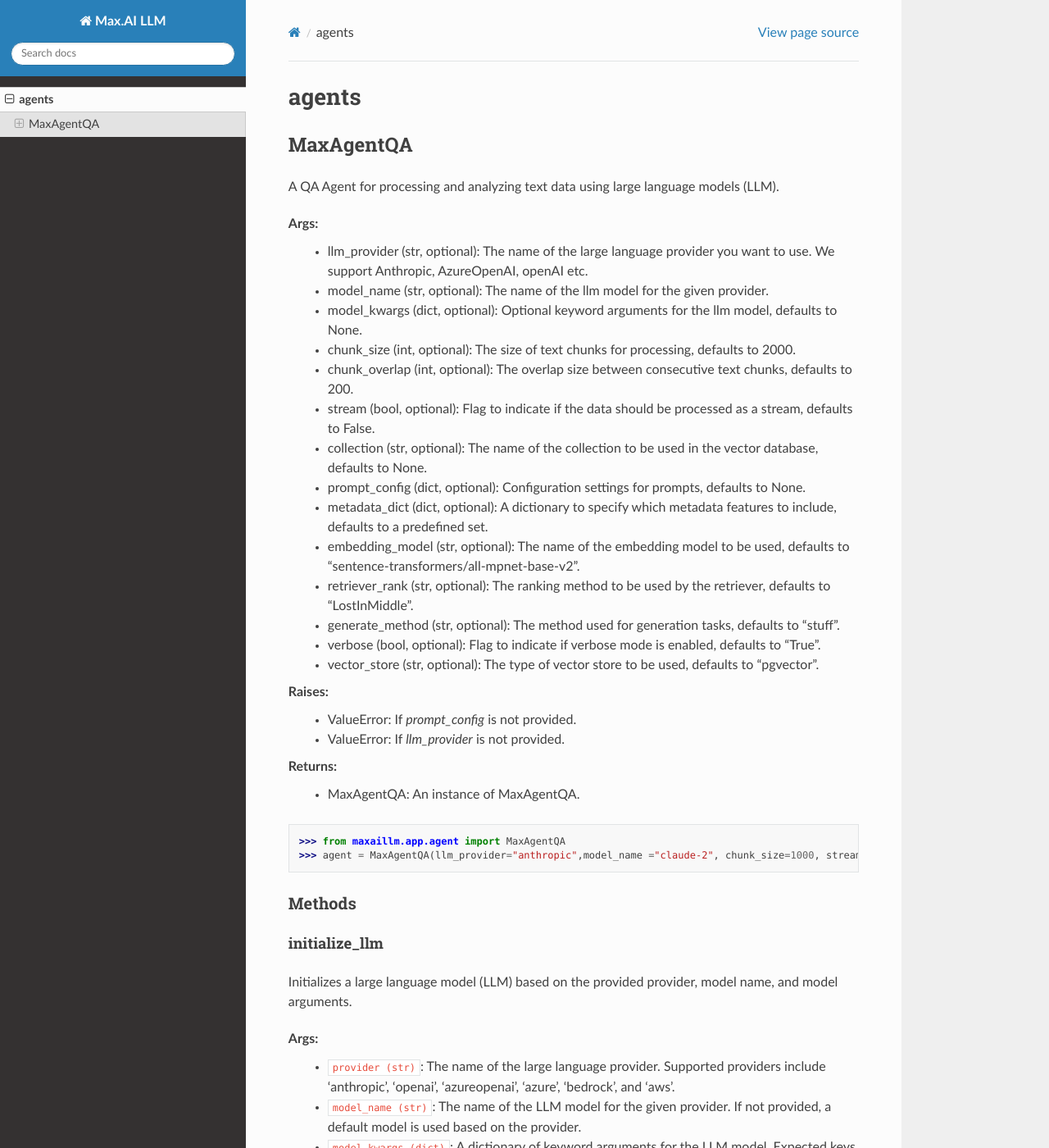
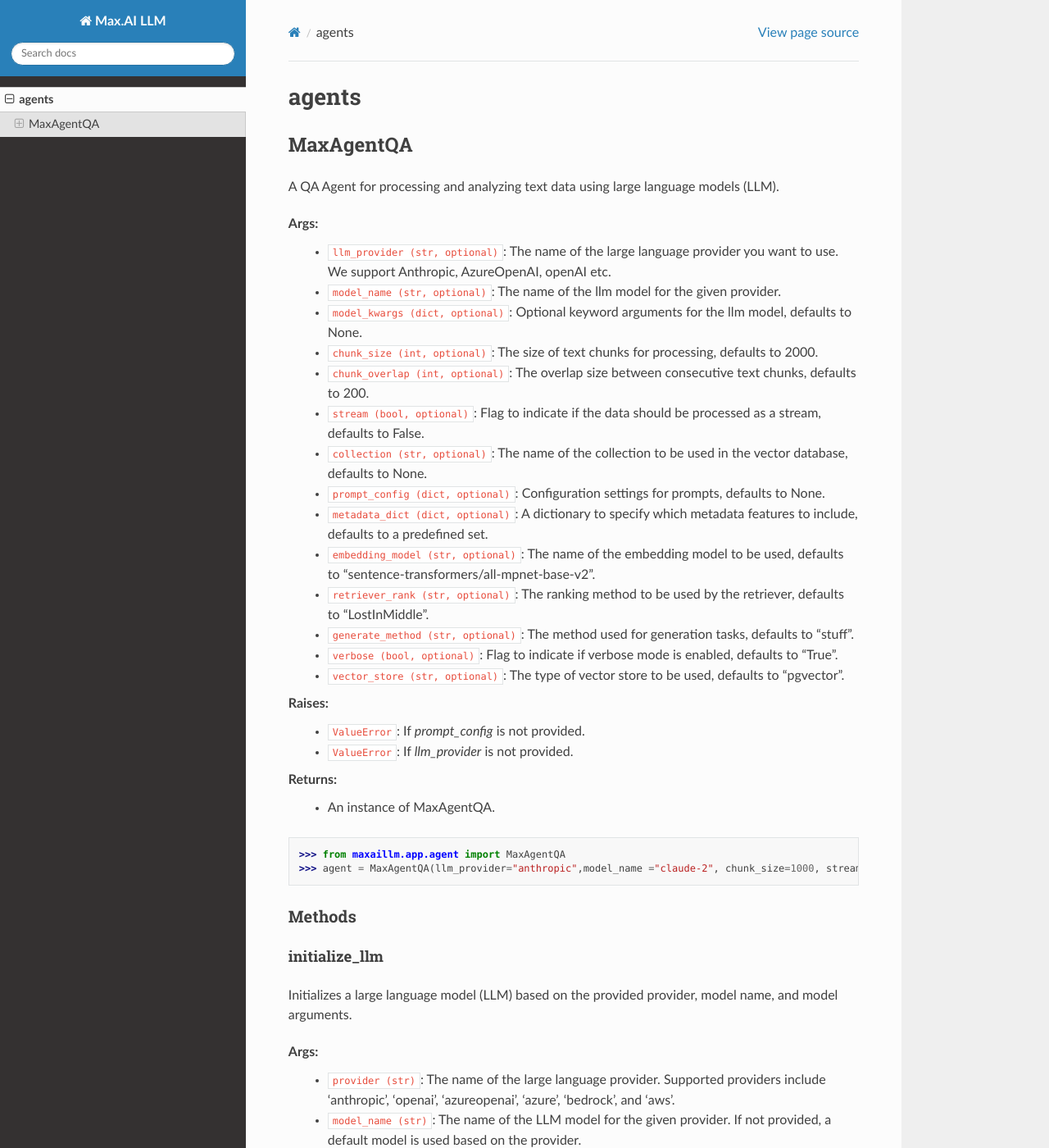
Before and after one commit to zs-personalize-ai/max-ai-llm, a Sphinx documentation site: the page built from docs/source/agents.rst, in a window 1280 px wide and 1400 px high. Shown: the whole window at 82% size. Built offline with Sphinx 7.4.7 and the Read the Docs theme 2.0.0, drawn with Linux system fonts in a browser that asks for light colours; pages that are not in the unit, such as notebooks, are missing from menus; some of the changed lines change nothing that is shown; some of the changed text lies outside the part shown.

Commit message:
update docstrings for agents

```diff
--- a/docs/source/agents.rst
+++ b/docs/source/agents.rst
@@ -6,27 +6,27 @@
 A QA Agent for processing and analyzing text data using large language models (LLM).
 
 Args:
-    - llm_provider (str, optional): The name of the large language provider you want to use. We support Anthropic, AzureOpenAI, openAI etc.
-    - model_name (str, optional): The name of the llm model for the given provider.
-    - model_kwargs (dict, optional): Optional keyword arguments for the llm model, defaults to None.
-    - chunk_size (int, optional): The size of text chunks for processing, defaults to 2000.
-    - chunk_overlap (int, optional): The overlap size between consecutive text chunks, defaults to 200.
-    - stream (bool, optional): Flag to indicate if the data should be processed as a stream, defaults to False.
-    - collection (str, optional): The name of the collection to be used in the vector database, defaults to None.
-    - prompt_config (dict, optional): Configuration settings for prompts, defaults to None.
-    - metadata_dict (dict, optional): A dictionary to specify which metadata features to include, defaults to a predefined set.
-    - embedding_model (str, optional): The name of the embedding model to be used, defaults to "sentence-transformers/all-mpnet-base-v2".
-    - retriever_rank (str, optional): The ranking method to be used by the retriever, defaults to "LostInMiddle".
-    - generate_method (str, optional): The method used for generation tasks, defaults to "stuff".
-    - verbose (bool, optional): Flag to indicate if verbose mode is enabled, defaults to "True".
-    - vector_store (str, optional): The type of vector store to be used, defaults to "pgvector".
+    - ``llm_provider (str, optional)``: The name of the large language provider you want to use. We support Anthropic, AzureOpenAI, openAI etc.
+    - ``model_name (str, optional)``: The name of the llm model for the given provider.
+    - ``model_kwargs (dict, optional)``: Optional keyword arguments for the llm model, defaults to None.
+    - ``chunk_size (int, optional)``: The size of text chunks for processing, defaults to 2000.
+    - ``chunk_overlap (int, optional)``: The overlap size between consecutive text chunks, defaults to 200.
+    - ``stream (bool, optional)``: Flag to indicate if the data should be processed as a stream, defaults to False.
+    - ``collection (str, optional)``: The name of the collection to be used in the vector database, defaults to None.
+    - ``prompt_config (dict, optional)``: Configuration settings for prompts, defaults to None.
+    - ``metadata_dict (dict, optional)``: A dictionary to specify which metadata features to include, defaults to a predefined set.
+    - ``embedding_model (str, optional)``: The name of the embedding model to be used, defaults to "sentence-transformers/all-mpnet-base-v2".
+    - ``retriever_rank (str, optional)``: The ranking method to be used by the retriever, defaults to "LostInMiddle".
+    - ``generate_method (str, optional)``: The method used for generation tasks, defaults to "stuff".
+    - ``verbose (bool, optional)``: Flag to indicate if verbose mode is enabled, defaults to "True".
+    - ``vector_store (str, optional)``: The type of vector store to be used, defaults to "pgvector".
 
 Raises:
-    - ValueError: If `prompt_config` is not provided.
-    - ValueError: If `llm_provider` is not provided.
+    - ``ValueError``: If `prompt_config` is not provided.
+    - ``ValueError``: If `llm_provider` is not provided.
 
 Returns:
-    - MaxAgentQA: An instance of MaxAgentQA.
+    - An instance of MaxAgentQA.
 
 >>> from maxaillm.app.agent import MaxAgentQA
 >>> agent = MaxAgentQA(llm_provider="anthropic",model_name ="claude-2", chunk_size=1000, stream=True, collection="myCollection", prompt_config=myPromptConfig)
@@ -129,3 +129,44 @@
 
 Returns:
     - The generated response based on the query.
+
+
+aquery
+------
+Queries the collection asynchronously and generates a response based on the given query.
+
+Args:
+    - ``query (str, optional)``: The query to be processed. Defaults to an empty string.
+    - ``k (int, optional)``: The number of top results to return. Defaults to 10.
+    - ``filters (dict, optional)``: Filters to apply during the search. Defaults to an empty dictionary.
+    - ``search_type (str, optional)``: The type of search to be performed. Defaults to "mmr".
+    - ``score_threshold (float, optional)``: The minimum score threshold for the results. Defaults to 0.05.
+    - ``prompt_config (optional)``: Configuration for the prompt. If not provided, the instance's prompt configuration is used.
+    - ``chat_session (optional)``: The chat session to be used for the query. If provided, the chat history is used in the query.
+    - ``message_id (optional)``: The ID of the message to be queried.
+
+Raises:
+    - ``Exception``: If the collection is not set before querying documents.
+
+Yields:
+    - The generated response tokens based on the query.
+
+
+get_sources
+-----------
+Retrieves the sources based on the given query.
+
+Args:
+    - ``query (str, optional)``: The query to be processed. Defaults to an empty string.
+    - ``search_type (str, optional)``: The type of search to be performed. Defaults to "mmr".
+    - ``k (int, optional)``: The number of top results to return. Defaults to 10.
+    - ``filters (dict, optional)``: Filters to apply during the search. Defaults to an empty dictionary.
+    - ``score_threshold (float, optional)``: The minimum score threshold for the results. Defaults to 0.05.
+    - ``top_k (bool, optional)``: If True, returns the top k page contents. If False, returns the sources in a JSON format. Defaults to False.
+    - ``chat_session (optional)``: The chat session to be used for the query. If provided, the chat history is used in the query.
+
+Raises:
+    - ``Exception``: If any error occurs during the retrieval of sources.
+
+Returns:
+    - If ``top_k`` is True, returns a list of page contents. If ``top_k`` is False, returns the sources in a JSON format.
```
